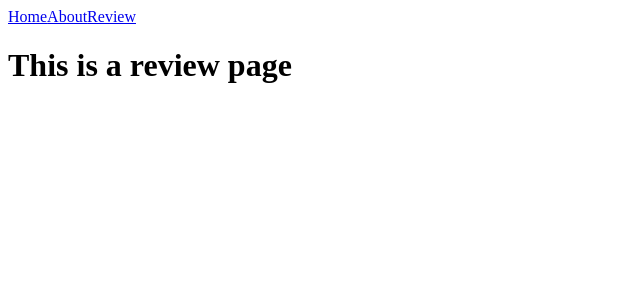
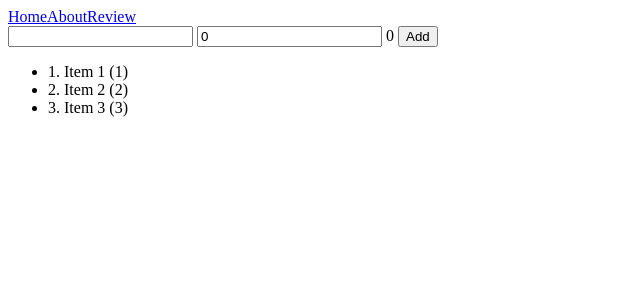
Before and after one commit to dpi627/HexVueHw02, a Vue app: page /review in a window 1280 px wide. Shown: the top 300 px of the page, without its empty margins (0-640 px from the left). Built offline with nearby package versions, Linux system fonts and the light colour scheme.

Commit message:
feat: 更新 ReviewView 組件，新增輸入功能以添加項目並顯示項目列表

```diff
--- a/src/views/ReviewView.vue
+++ b/src/views/ReviewView.vue
@@ -1,5 +1,34 @@
 <template>
-  <div class="review">
-    <h1>This is a review page</h1>
+  <div>
+    <input type="text" v-model="newName" />
+    {{ newName }}
+    <input type="number" v-model.number="newNumber" />
+    {{ newNumber }}
+    <button type="button" @click="addItem">Add</button>
   </div>
+  <ul>
+    <li v-for="(item, key) in items" :key="item.name">
+      {{ key + 1 }}. {{ item.name }} ({{ item.number }})
+    </li>
+  </ul>
 </template>
+
+<script setup>
+import { ref } from 'vue';
+
+const newName = ref('');
+const newNumber = ref(0);
+
+const addItem = () => {
+  items.value.push({
+    name: newName.value,
+    number: newNumber.value
+  });
+}
+
+const items = ref([
+  { name: 'Item 1', number: 1 },
+  { name: 'Item 2', number: 2 },
+  { name: 'Item 3', number: 3 }
+]);
+</script>
```
